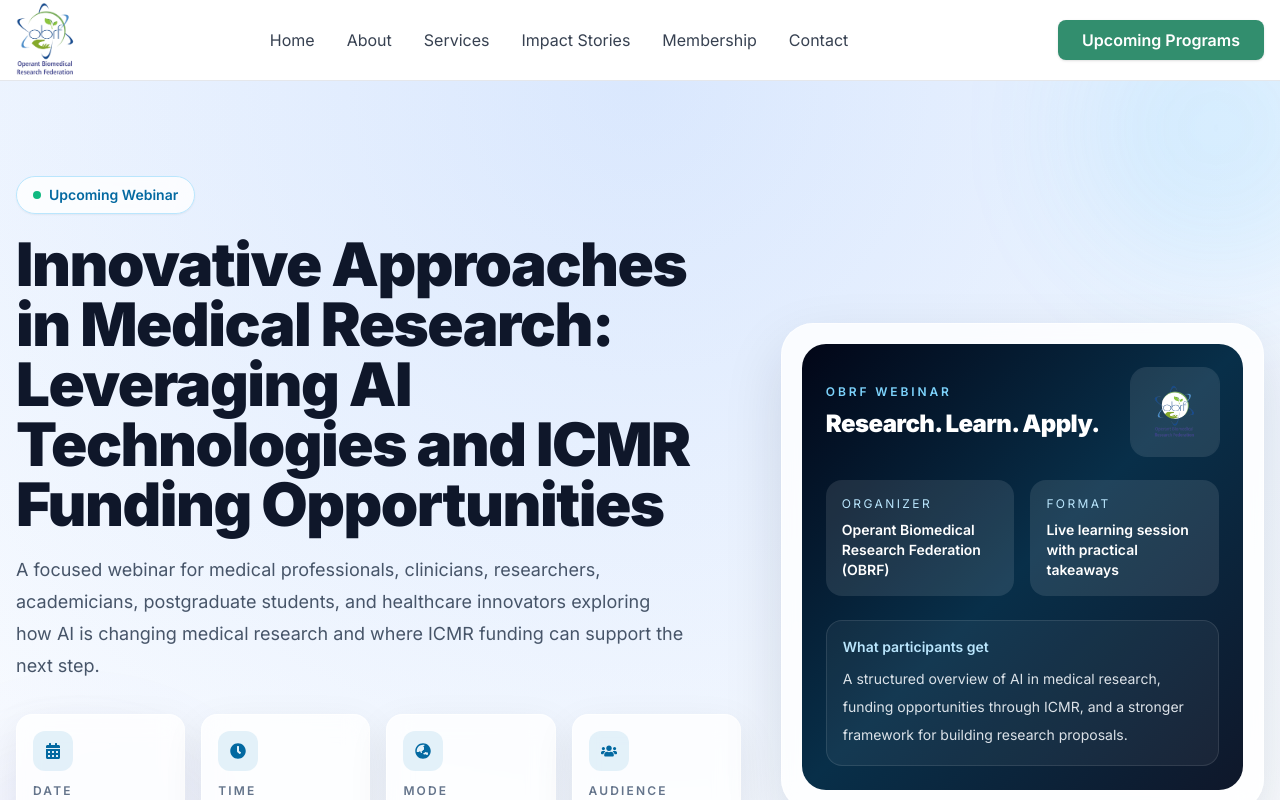
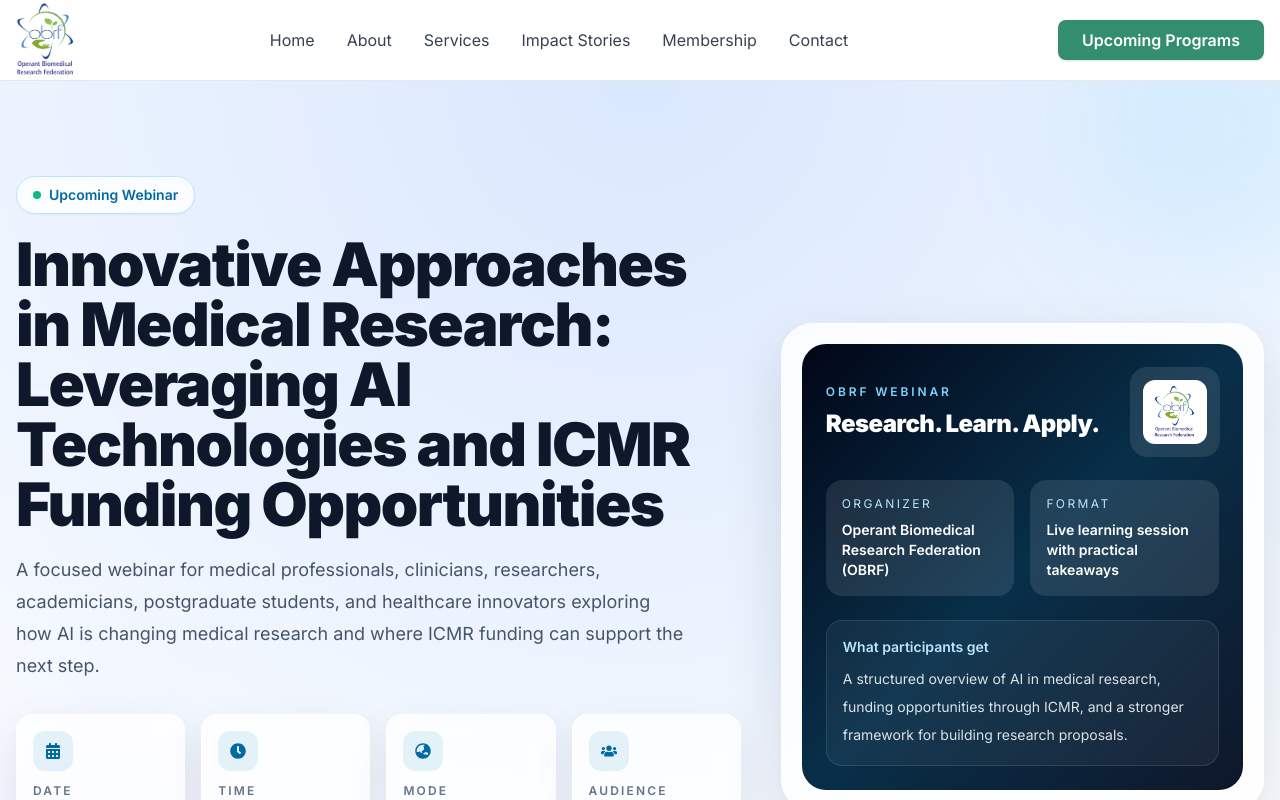
Before and after one commit to ravindrasirvi609/operant-biomedical, a Next.js app: page /events in a window 1280 px wide. Shown: the top 800 px of the page. Built offline with nearby package versions, Linux system fonts and the light colour scheme.

Commit message:
fix: Add background color to OBRF logo image for better visibility

```diff
--- a/src/app/events/page.tsx
+++ b/src/app/events/page.tsx
@@ -145,7 +145,7 @@ const EventsCoursesPage = () => {
                     <img
                       src="/assets/img/OBRF Logo.png"
                       alt="OBRF logo"
-                      className="h-16 w-16 rounded-xl object-contain"
+                      className="h-16 w-16 rounded-xl object-contain bg-white"
                     />
                   </div>
                 </div>
```
